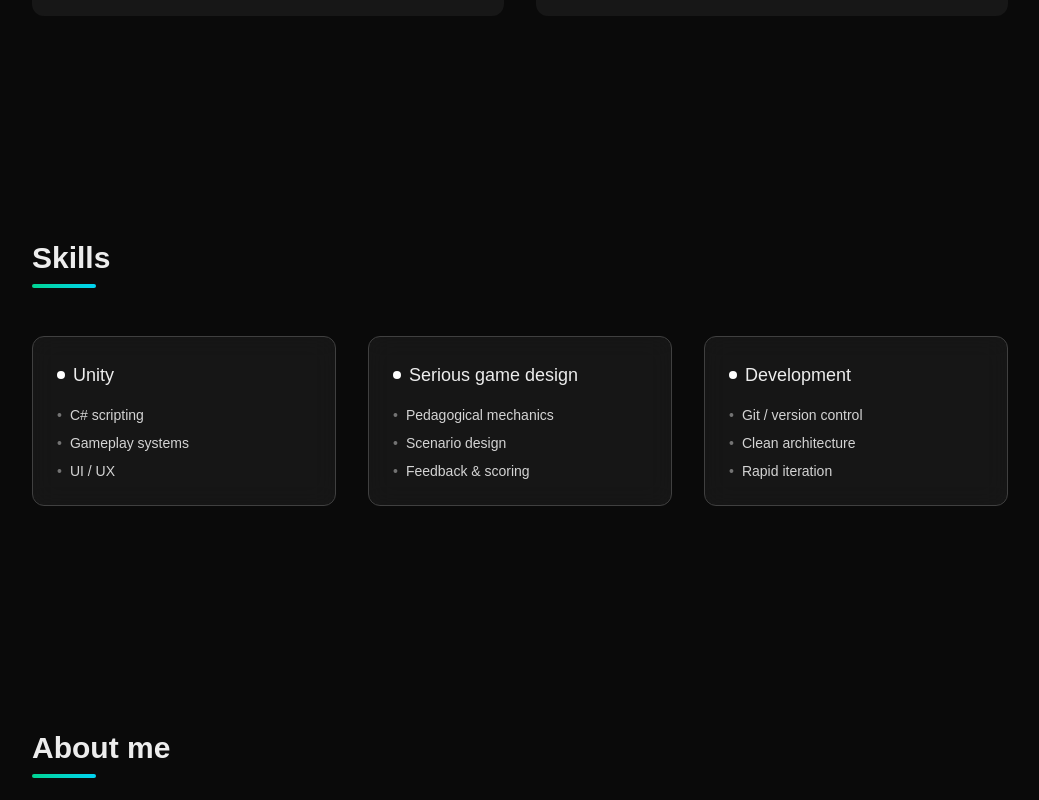
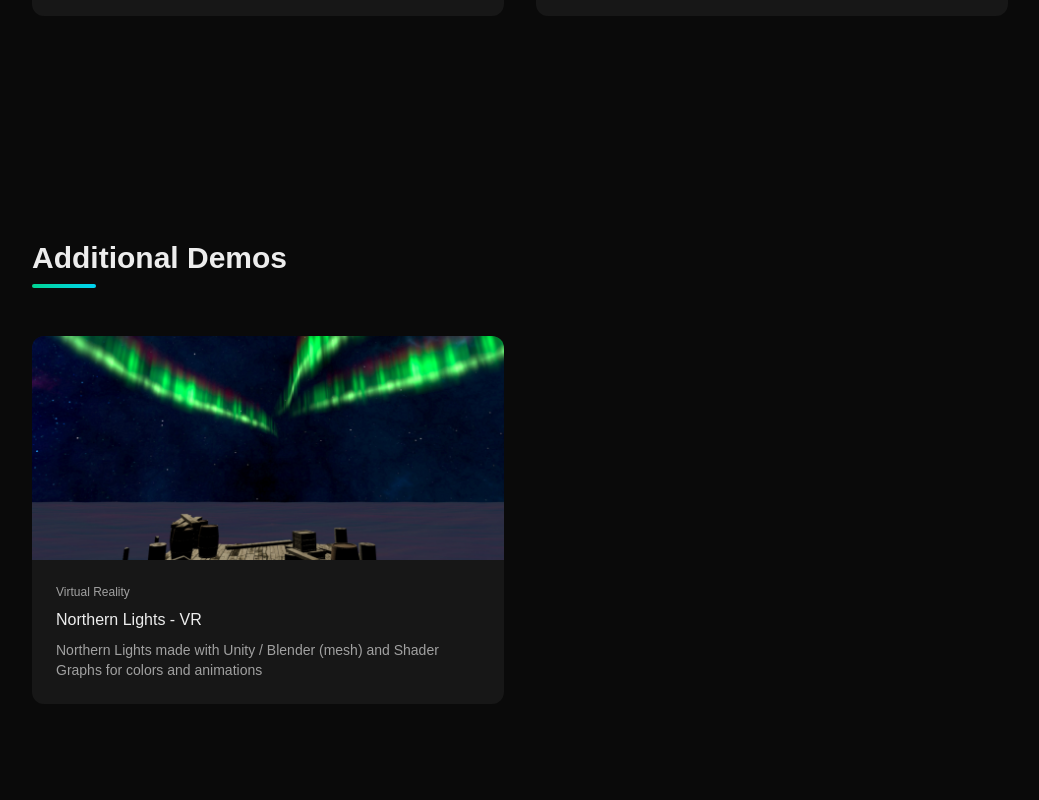
Before and after one commit to Trophaigle/unity_portfolio, a Next.js app: page / in a window 1280 px wide. Shown: the part 3460-4260 px from the top of the page, without its empty margins (120-1159 px from the left). Built offline with nearby package versions, Linux system fonts and the light colour scheme.

Commit message:
add Additional Demos: NorthernLights

```diff
--- a/app/page.tsx
+++ b/app/page.tsx
@@ -1,5 +1,6 @@
 import Nav from "@/components/Nav";
 import About from "@/components/sections/About";
+import AddDemos from "@/components/sections/AdditionnalDemos";
 import Contact from "@/components/sections/Contact";
 import Demos from "@/components/sections/Demos";
 import Hero from "@/components/sections/Hero";
@@ -18,6 +19,7 @@ export default function Home() {
      <Vision />
      <Services />
      <Demos />
+     <AddDemos />
      <Skills />
      <About />
      <Contact />
--- /dev/null
+++ b/components/sections/AdditionnalDemos.tsx
@@ -0,0 +1,62 @@
+import React from 'react'
+
+// src/components/sections/Demos.tsx
+import Section from "../ui/Section";
+import Image from 'next/image';
+
+
+
+const Adddemos = [
+  {
+    title: "Northern Lights - VR",
+    platform: "Virtual Reality",
+    description:
+      "Northern Lights made with Unity / Blender (mesh) and Shader Graphs for colors and animations",
+    image: "/NorthernLights.jpg",
+    link: "https://www.youtube.com/watch?v=IMhJPF-WwJM&list=LL",
+  }
+];
+
+export default function AddDemos() {
+  return (
+    <Section id="Adddemos" title="Additional Demos">
+      <div className="grid gap-8 md:grid-cols-2">
+        {Adddemos.map((demo) => (
+          <a
+            key={demo.title}
+            href={demo.link}
+            target="_blank"
+            rel="noopener noreferrer"
+            className="group block bg-neutral-900 rounded-xl overflow-hidden hover:bg-neutral-800 transition"
+          >
+            {/* Image */}
+            <div className="relative h-56 overflow-hidden">
+
+              <Image
+                src={demo.image}
+                alt={demo.title}
+                fill
+                className="object-cover group-hover:scale-105 transition"
+              />
+            </div>
+
+            {/* Text */}
+            <div className="p-6">
+              <span className="text-xs text-neutral-400 block mb-2">
+                {demo.platform}
+              </span>
+
+              <h3 className="font-medium mb-2">
+                {demo.title}
+              </h3>
+
+              <p className="text-neutral-400 text-sm">
+                {demo.description}
+              </p>
+            </div>
+          </a>
+        ))}
+      </div>
+    </Section>
+  );
+}
```
Also changed, not shown: public/NorthernLights.jpg (added).
